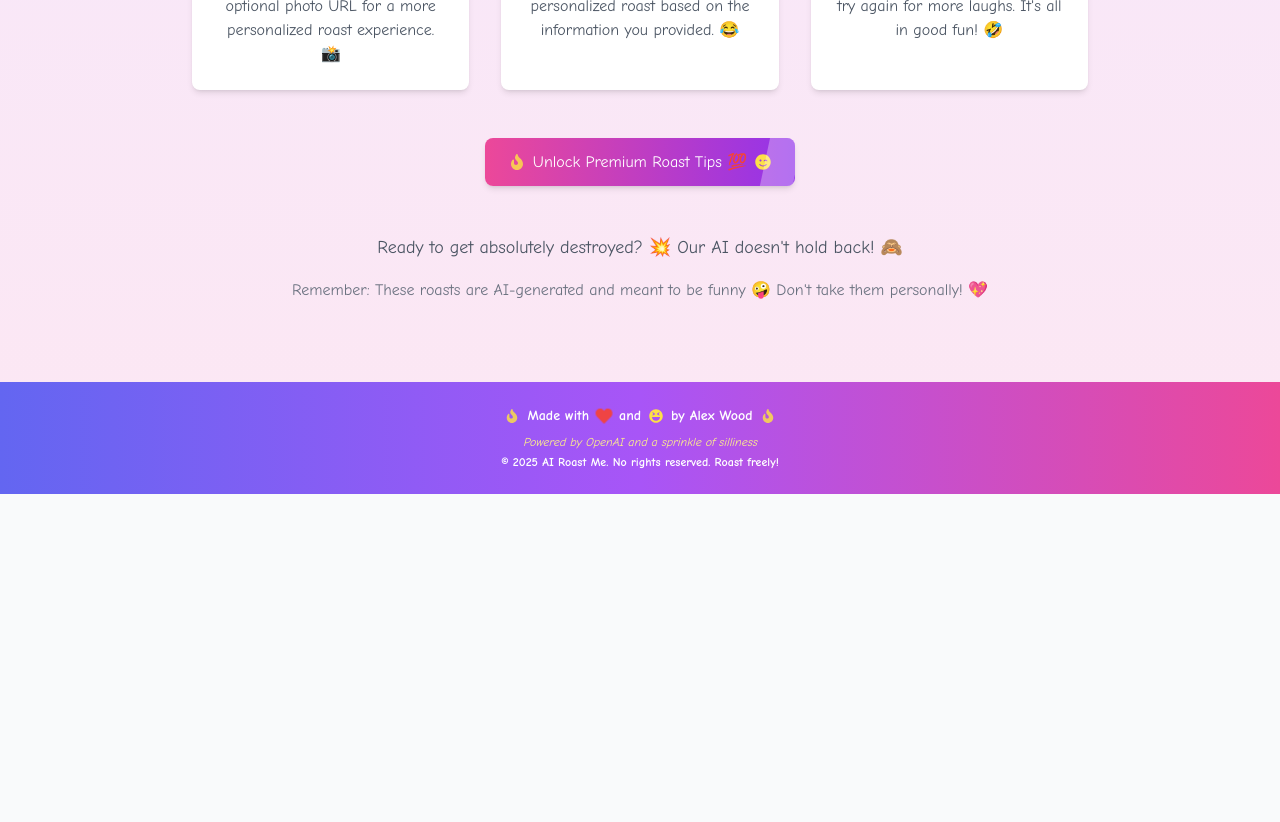
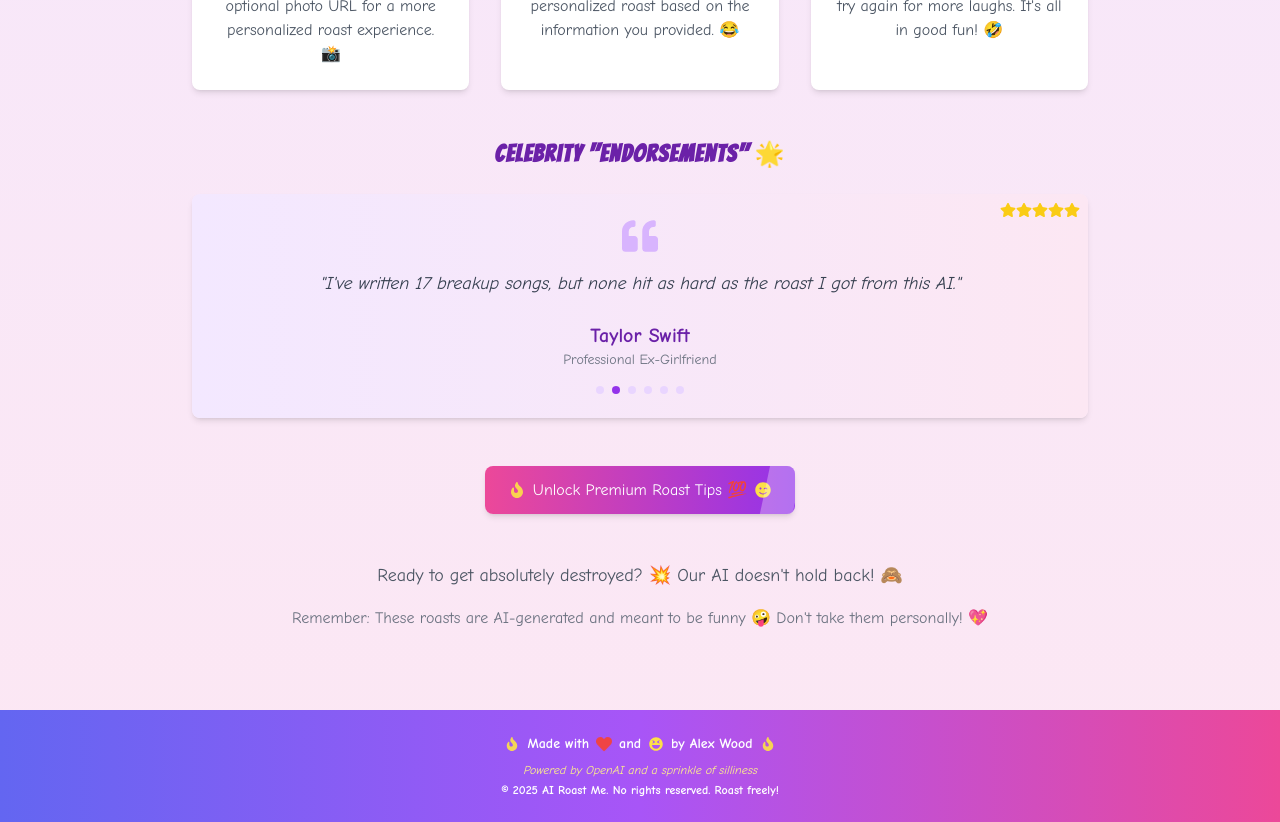
Before and after one commit to alexwoodhx/roastme-app, a React (Vite) app in the folder frontend/: page /#/ in a window 1280 px wide. Shown: the part 940-1762 px from the top of the page. Before the commit the page ends 1434 px from the top, so only its background shows below. Built offline with nearby package versions, Linux system fonts and the light colour scheme.

Commit message:
Add cycling fake celebrity endorsements component

```diff
--- a/frontend/src/pages/HomePage.jsx
+++ b/frontend/src/pages/HomePage.jsx
@@ -1,6 +1,86 @@
-import React from 'react';
+import React, { useState, useEffect } from 'react';
 import RoastForm from '../components/RoastForm';
-import { FaRobot, FaLaugh, FaLock, FaQuestionCircle, FaSmileWink, FaFire } from 'react-icons/fa';
+import { FaRobot, FaLaugh, FaLock, FaQuestionCircle, FaSmileWink, FaFire, FaQuoteLeft, FaQuoteRight, FaStar } from 'react-icons/fa';
+
+// Fake celebrity endorsements component
+const CelebrityEndorsements = () => {
+  const [currentIndex, setCurrentIndex] = useState(0);
+
+  const endorsements = [
+    {
+      name: "Elon Musk",
+      quote: "I was going to colonize Mars, but then I got roasted so hard I decided to stay on Earth and cry.",
+      title: "CEO of Space or Something"
+    },
+    {
+      name: "Taylor Swift",
+      quote: "I've written 17 breakup songs, but none hit as hard as the roast I got from this AI.",
+      title: "Professional Ex-Girlfriend"
+    },
+    {
+      name: "Gordon Ramsay",
+      quote: "This AI roasts better than I do. It's RAW talent, you donkey!",
+      title: "Angry Chef Man"
+    },
+    {
+      name: "Keanu Reeves",
+      quote: "Getting roasted by this AI was breathtaking... and not in a good way.",
+      title: "The Internet's Boyfriend"
+    },
+    {
+      name: "Beyoncé",
+      quote: "Even I had to put my hands up after this AI roasted me.",
+      title: "Queen B(ee)"
+    },
+    {
+      name: "Dwayne 'The Rock' Johnson",
+      quote: "This AI smelled what I was cooking and told me it was garbage.",
+      title: "Large Muscular Person"
+    }
+  ];
+
+  useEffect(() => {
+    const interval = setInterval(() => {
+      setCurrentIndex((prevIndex) => (prevIndex + 1) % endorsements.length);
+    }, 5000);
+
+    return () => clearInterval(interval);
+  }, []);
+
+  const endorsement = endorsements[currentIndex];
+
+  return (
+    <div className="bg-gradient-to-r from-purple-100 to-pink-100 p-6 rounded-lg shadow-md relative overflow-hidden">
+      <div className="absolute top-2 right-2 flex">
+        {[...Array(5)].map((_, i) => (
+          <FaStar key={i} className="text-yellow-400" />
+        ))}
+      </div>
+
+      <div className="flex flex-col items-center text-center">
+        <FaQuoteLeft className="text-purple-300 text-4xl mb-4" />
+
+        <p className="text-lg italic text-gray-700 mb-4">
+          "{endorsement.quote}"
+        </p>
+
+        <div className="mt-2">
+          <p className="font-bold text-purple-800 text-xl">{endorsement.name}</p>
+          <p className="text-sm text-gray-500">{endorsement.title}</p>
+        </div>
+
+        <div className="mt-4 flex space-x-2">
+          {endorsements.map((_, index) => (
+            <span
+              key={index}
+              className={`h-2 w-2 rounded-full ${index === currentIndex ? 'bg-purple-600' : 'bg-purple-200'}`}
+            />
+          ))}
+        </div>
+      </div>
+    </div>
+  );
+};
 
 const HomePage = () => {
   return (
@@ -63,6 +143,13 @@ const HomePage = () => {
         </div>
       </section>
 
+      <section className="max-w-4xl mx-auto mb-12">
+        <h2 className="text-2xl font-bold mb-6 text-center text-purple-800">
+          Celebrity "Endorsements" 🌟
+        </h2>
+        <CelebrityEndorsements />
+      </section>
+
       <section className="max-w-4xl mx-auto mb-12 text-center">
         <div className="inline-block">
           <a
```
